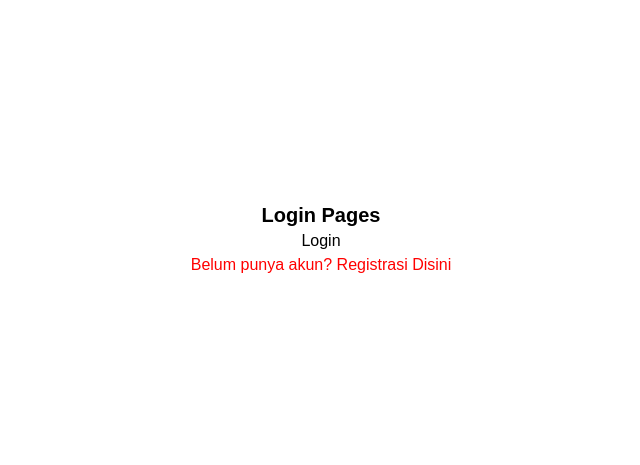
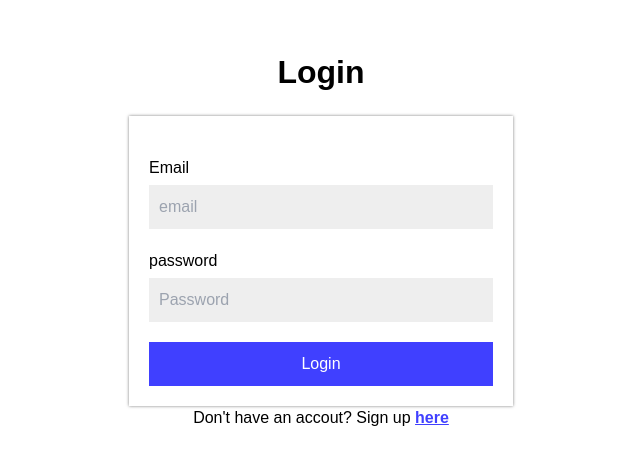
Before and after one commit to Protengstar/Study-NextJS, a Next.js app in the folder my-app/: page /auth/login in a window 1280 px wide. Shown: the part 161-626 px from the top of the page, without its empty margins (319-959 px from the left). Built offline with nearby package versions, Linux system fonts and the light colour scheme.

Commit message:
Login multi role

```diff
--- a/my-app/src/lib/firebase/service.ts
+++ b/my-app/src/lib/firebase/service.ts
@@ -22,6 +22,21 @@ export async function retrieveDataById(collectionName: string, id: string) {
   return data;
 }
 
+export async function signIn(userData: { email: string }) {
+  const q = query(collection(firestore, "users"), where("email", "==", userData.email));
+  const snapshot = await getDocs(q);
+  const data = snapshot.docs.map((doc) => ({
+    id: doc.id,
+    ...doc.data(),
+  }));
+  // console.log(data);
+  if (data) {
+    return data[0];
+  } else {
+    return null;
+  }
+}
+
 export async function signUp(userData: { email: string; fullname: string; password: string; role?: string }, callback: Function) {
   const q = query(collection(firestore, "users"), where("email", "==", userData.email));
   const snapshot = await getDocs(q);
--- a/my-app/src/middleware.ts
+++ b/my-app/src/middleware.ts
@@ -7,4 +7,4 @@ export function mainMiddleware(req: NextRequest) {
   return res;
 }
 
-export default withAuth(mainMiddleware, ["/profile"]);
+export default withAuth(mainMiddleware, ["/profile", "/admin"]);
--- a/my-app/src/middlewares/withAuth.ts
+++ b/my-app/src/middlewares/withAuth.ts
@@ -1,5 +1,7 @@
 import { getToken } from "next-auth/jwt";
 import { NextFetchEvent, NextMiddleware, NextRequest, NextResponse } from "next/server";
+
+const onlyAdmin = ["/admin"];
 
 export default function withAuth(middleware: NextMiddleware, requireAuth: string[] = []) {
   return async (req: NextRequest, next: NextFetchEvent) => {
@@ -13,6 +15,9 @@ export default function withAuth(middleware: NextMiddleware, requireAuth: string
         const url = new URL("/", req.url);
         return NextResponse.redirect(url);
       }
+      if (token.role !== "admin" && onlyAdmin.includes(pathname)) {
+        return NextResponse.redirect(new URL("/", req.url));
+      }
     }
     return middleware(req, next);
   };
--- /dev/null
+++ b/my-app/src/pages/admin/index.tsx
@@ -0,0 +1,9 @@
+const AdminPage = () => {
+  return (
+    <div>
+      <h1>Admin page</h1>
+    </div>
+  );
+};
+
+export default AdminPage;
--- a/my-app/src/pages/api/auth/[...nextauth].ts
+++ b/my-app/src/pages/api/auth/[...nextauth].ts
@@ -1,3 +1,6 @@
+import { signIn } from "@/lib/firebase/service";
+import { compare } from "bcrypt";
+import { sign } from "crypto";
 import { NextAuthOptions } from "next-auth";
 import NextAuth from "next-auth/next";
 import CredentialsProvider from "next-auth/providers/credentials";
@@ -13,18 +16,20 @@ const authOptions: NextAuthOptions = {
       name: "credentials",
       credentials: {
         email: { label: "Email", type: "email" },
-        fullname: { label: "Fullname", type: "text" },
         password: { label: "Password", type: "password" },
       },
       async authorize(credentials) {
-        const { email, password, fullname } = credentials as {
+        const { email, password } = credentials as {
           email: string;
           password: string;
-          fullname: string;
         };
-        const user: any = { id: 1, email: email, password: password, fullname: fullname };
+        const user: any = await signIn({ email });
         if (user) {
-          return user;
+          const passwordConfirm = await compare(password, user.password);
+          if (passwordConfirm) {
+            return user;
+          }
+          return null;
         } else {
           return null;
         }
@@ -36,6 +41,7 @@ const authOptions: NextAuthOptions = {
       if (account?.provider === "credentials") {
         token.email = user.email;
         token.fullname = user.fullname;
+        token.role = user.role;
       }
       return token;
     },
@@ -47,8 +53,14 @@ const authOptions: NextAuthOptions = {
       if ("fullname" in token) {
         session.user.fullname = token.fullname;
       }
+      if ("fullname" in token) {
+        session.user.role = token.role;
+      }
       return session;
     },
+  },
+  pages: {
+    signIn: "/auth/login",
   },
 };
 
--- a/my-app/src/pages/auth/login.tsx
+++ b/my-app/src/pages/auth/login.tsx
@@ -1,9 +1,9 @@
-import LoginViews from "@/views/auth/Login";
+import LoginView from "@/views/auth/Login";
 
 const LoginPage = () => {
   return (
     <>
-      <LoginViews />
+      <LoginView />
     </>
   );
 };
--- a/my-app/src/views/auth/Login/Login.module.scss
+++ b/my-app/src/views/auth/Login/Login.module.scss
@@ -1,9 +1,44 @@
-@import "@/styles/colors.scss";
-
 .login {
   display: flex;
+  align-items: center;
+  justify-content: center;
   flex-direction: column;
-  justify-content: center;
-  align-items: center;
+  width: 100vw;
   height: 100vh;
+  &__title {
+    font-size: 32px;
+    font-weight: bold;
+    margin-bottom: 20px;
+  }
+  &__error {
+    color: red;
+    margin-bottom: 10px;
+  }
+  &__form {
+    width: 30%;
+    padding: 20px;
+    box-shadow: 0 0 3px rgba($color: #000000, $alpha: 0.5);
+    &__item {
+      display: flex;
+      flex-direction: column;
+      margin: 20px 0;
+      &__input {
+        padding: 10px;
+        background-color: #eee;
+        margin-top: 5px;
+      }
+      &__button {
+        background-color: rgb(64, 64, 255);
+        color: #fff;
+        width: 100%;
+        padding: 10px;
+      }
+    }
+  }
+  &__link {
+    color: rgb(64, 64, 255);
+    font-weight: bold;
+    margin-top: 30px;
+    text-decoration: underline;
+  }
 }
--- a/my-app/src/views/auth/Login/index.tsx
+++ b/my-app/src/views/auth/Login/index.tsx
@@ -1,19 +1,69 @@
+import Link from "next/link";
+import { useState } from "react";
+import styles from "./Login.module.scss";
 import { useRouter } from "next/router";
-import styles from "./Login.module.scss";
-import Link from "next/link";
+import { signIn } from "next-auth/react";
 
 const LoginViews = () => {
-  const { push } = useRouter();
-  const handleLogin = () => {
-    console.log("handleLogin");
-    push("/product");
+  const [isLoading, setIsLoading] = useState(false);
+  const [error, setError] = useState("");
+
+  const { push, query } = useRouter();
+
+  const callbackUrl: any = query.callbackUrl || "/";
+  const handleSubmit = async (event: any) => {
+    event.preventDefault();
+    setError("");
+    setIsLoading(true);
+
+    try {
+      const res = await signIn("credentials", {
+        redirect: false,
+        email: event.target.email.value,
+        password: event.target.password.value,
+        callbackUrl,
+      });
+
+      if (!res?.error) {
+        setIsLoading(false);
+        push(callbackUrl);
+      } else {
+        setIsLoading(false);
+        setError("Email or password is incorrect");
+      }
+    } catch (error: any) {
+      setIsLoading(false);
+      setError("Email or password is incorrect");
+    }
   };
   return (
     <div className={styles.login}>
-      <h1 className="text-xl font-bold">Login Pages</h1>
-      <button onClick={() => handleLogin()}>Login</button>
-      <p style={{ color: "red" }}>
-        Belum punya akun? Registrasi <Link href={"/auth/register"}>Disini</Link>
+      <h1 className={styles.login__title}>Login</h1>
+      {error && <p className={styles.login__error}>{error}</p>}
+      <div className={styles.login__form}>
+        <form onSubmit={handleSubmit}>
+          <div className={styles.login__form__item}>
+            <label htmlFor="email" className={styles.login__form__item__label}>
+              Email
+            </label>
+            <input type="email" id="email" name="email" placeholder="email" className={styles.login__form__item__input} />
+          </div>
+          <div className={styles.login__form__item}>
+            <label htmlFor="password" className={styles.login__form__item__label}>
+              password
+            </label>
+            <input type="password" id="password" name="password" placeholder="Password" className={styles.login__form__item__input} />
+          </div>
+          <button type="submit" className={styles.login__form__item__button} disabled={isLoading}>
+            {isLoading ? "Loading..." : "Login"}
+          </button>
+        </form>
+      </div>
+      <p>
+        Don{"'"}t have an accout? Sign up{" "}
+        <Link href="/auth/register" className={styles.login__link}>
+          here
+        </Link>
       </p>
     </div>
   );
```
